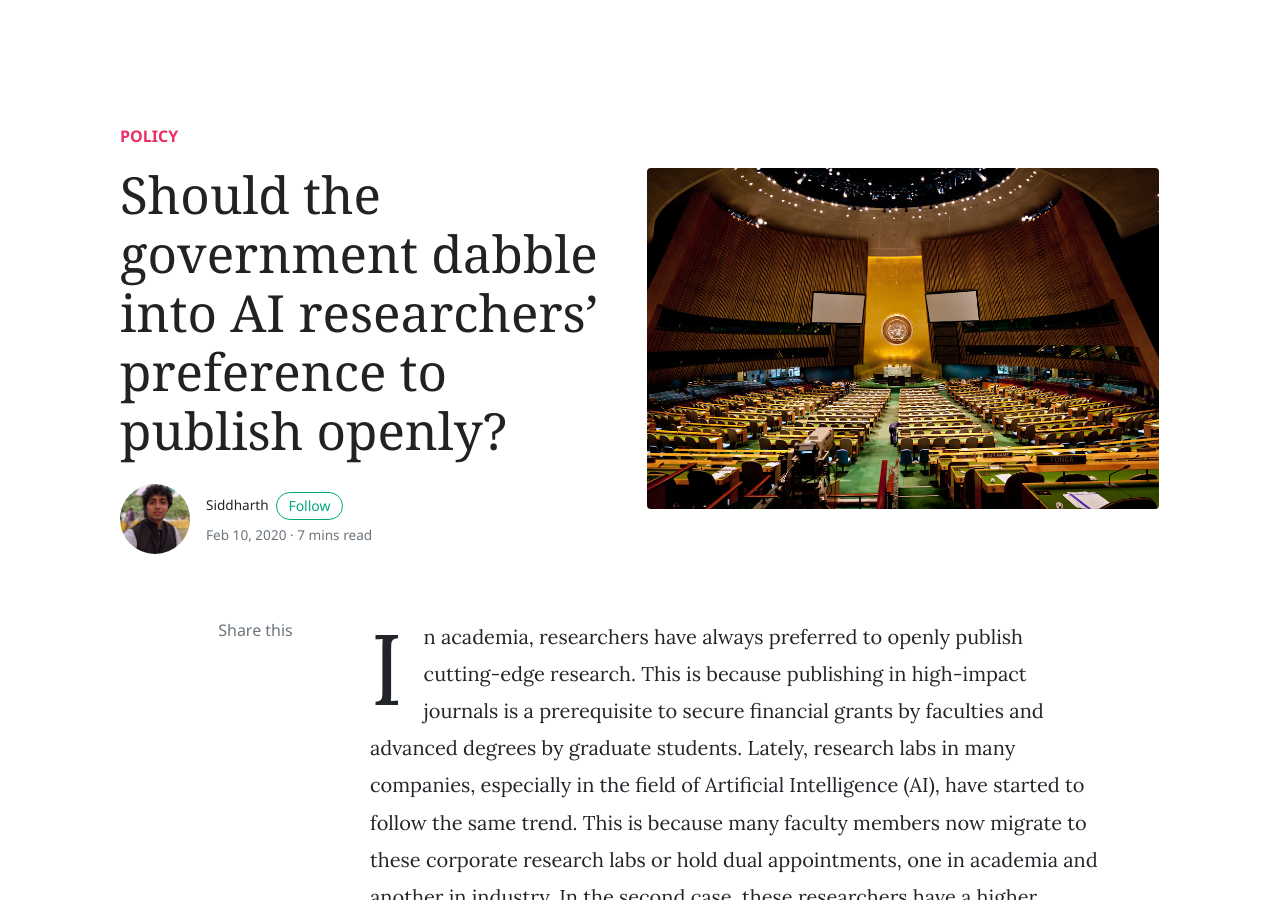
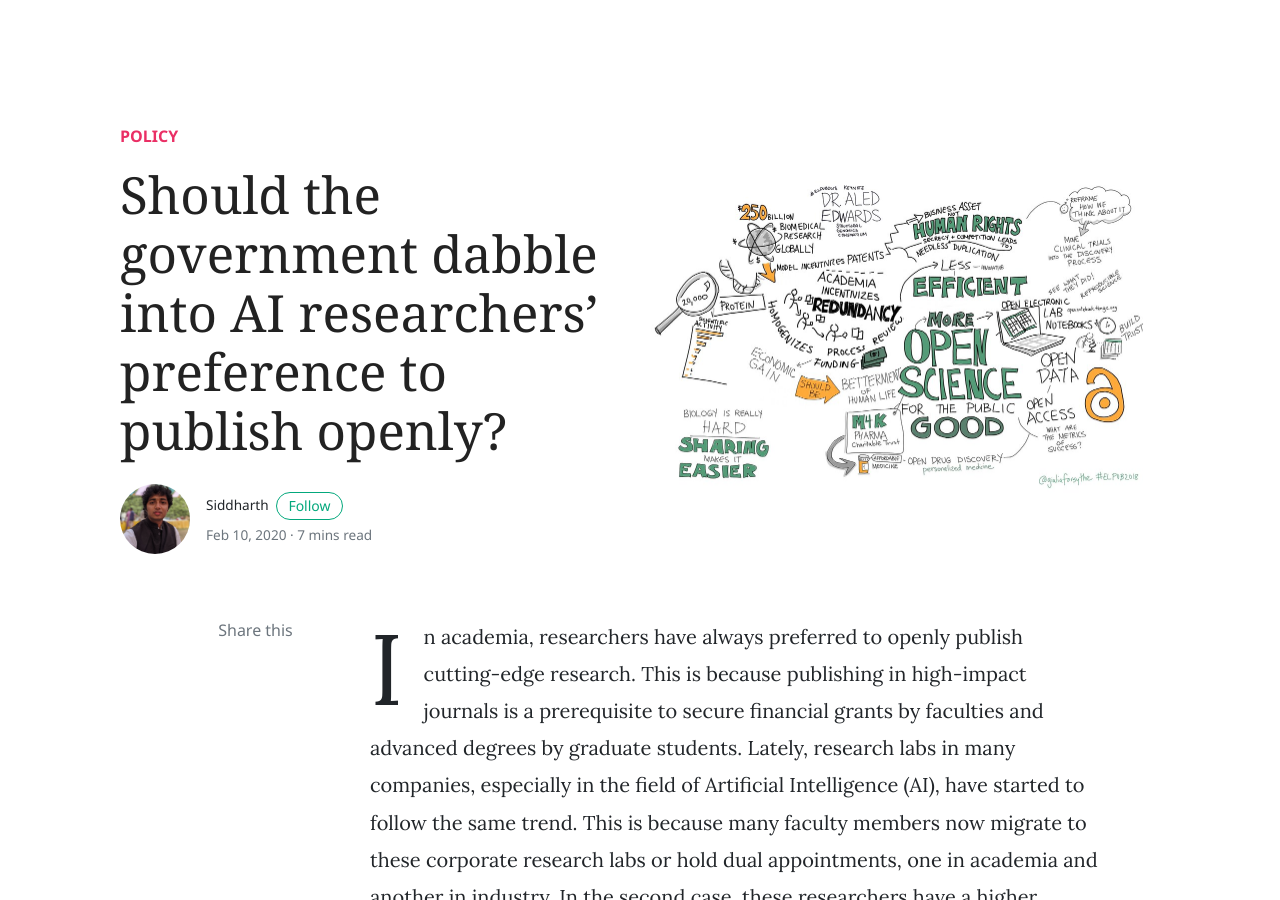
Before and after one commit to sidsapien/sidsapien.github.io, a Jekyll site: the page built from _posts/2020-02-10-openly-publish-ai-research.md, in a window 1280 px wide and 900 px high. Built offline with Jekyll 4.4.1, drawn with Linux system fonts in a browser that asks for light colours; nearby versions of some CDN libraries; comment, search, counter and statistics services are not loaded.

Commit message:
Changed the picture for the Policy post.

```diff
--- a/_posts/2020-02-10-openly-publish-ai-research.md
+++ b/_posts/2020-02-10-openly-publish-ai-research.md
@@ -3,7 +3,7 @@ layout: post
 title:  "Should the government dabble into AI researchers’ preference to publish openly?"
 categories: [Policy]
 author: Siddharth
-image: assets/images/un_general_assembly.jpg
+image: assets/images/publish_research.jpg
 permalink: openly-publish-research
 tags: [AI, research, open source]
 ---
```
Also changed, not shown: assets/images/publish_research.jpg (added).
